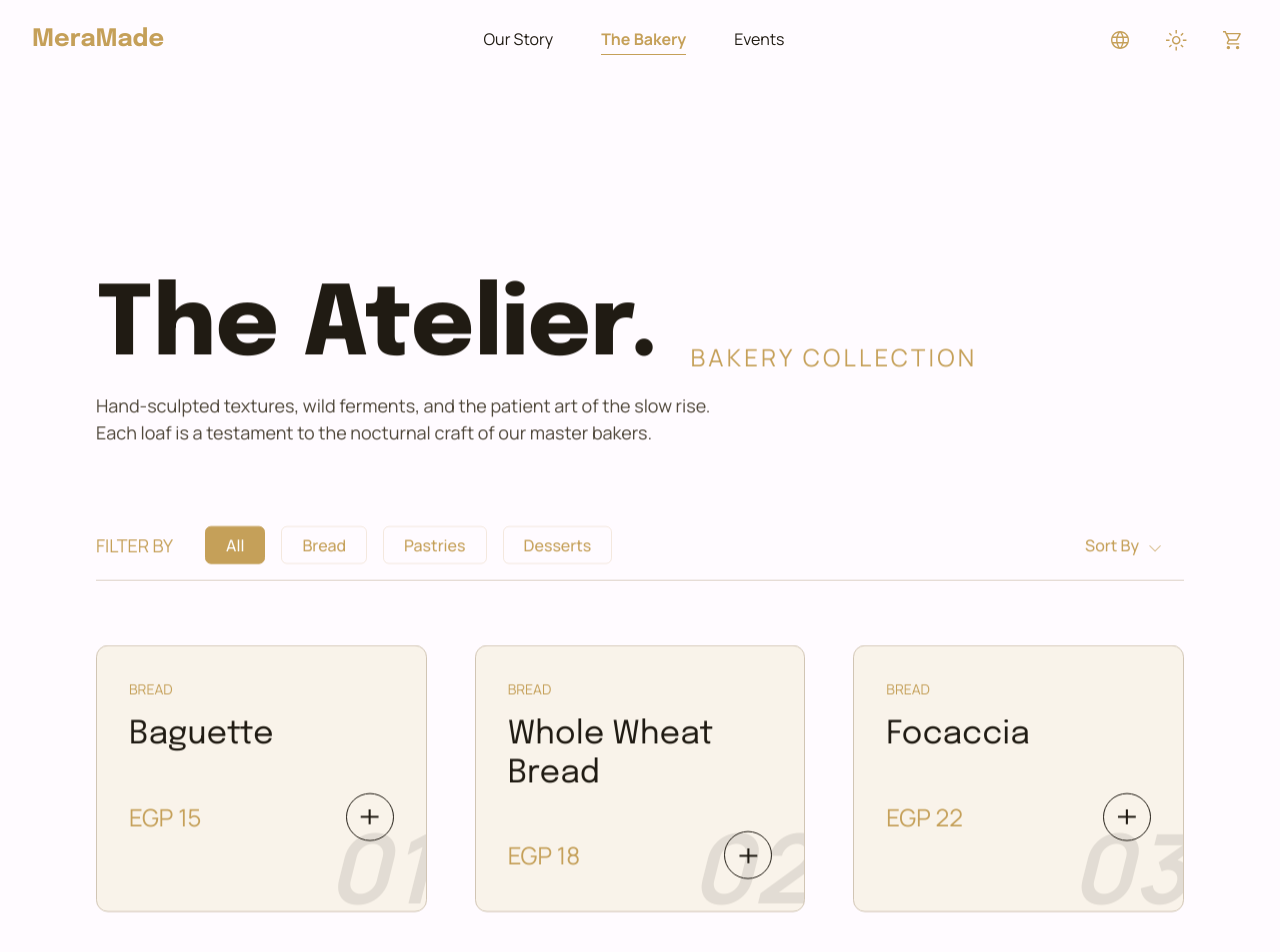
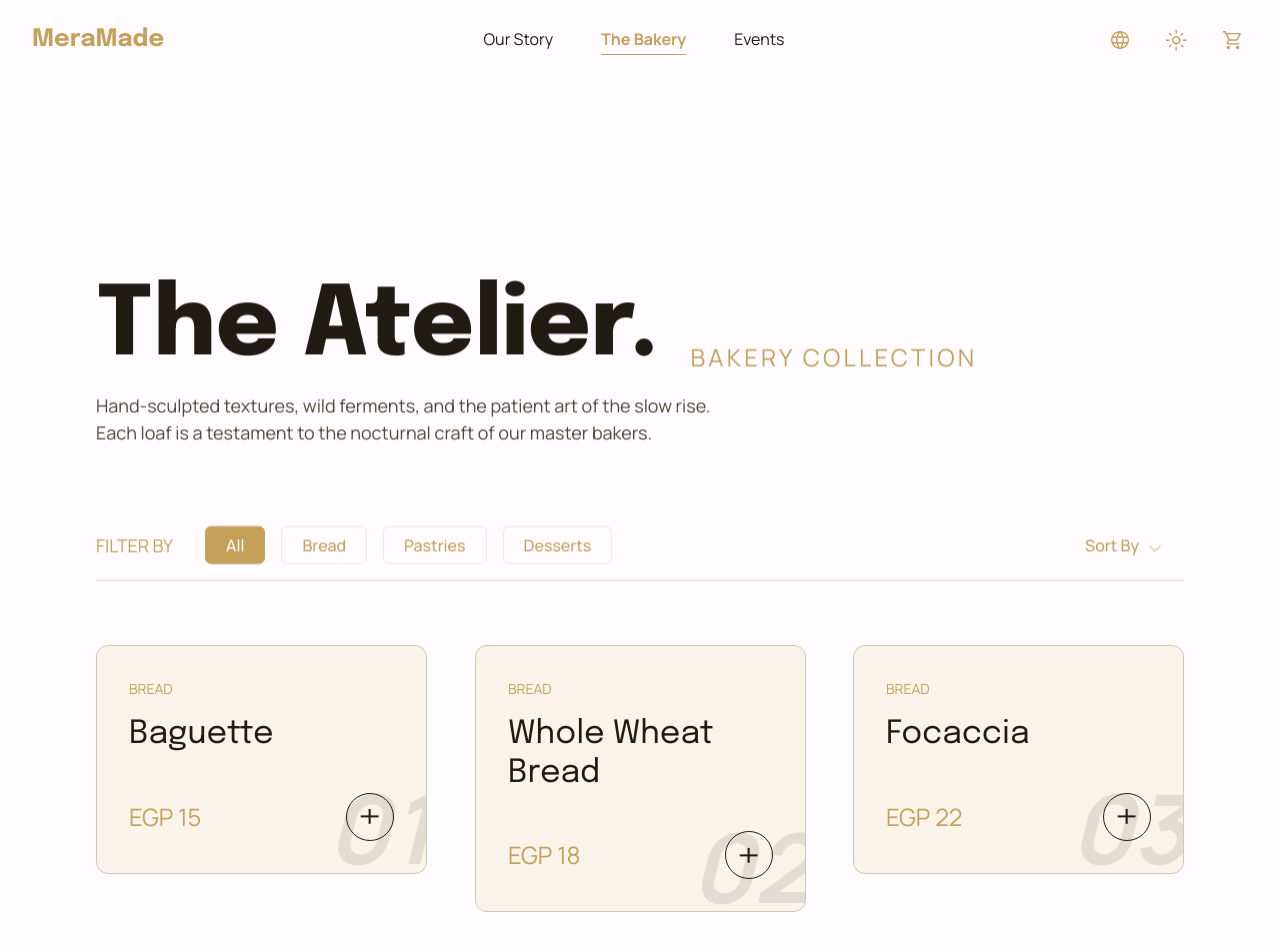
Before and after one commit to bstawy/MeraMade, a Next.js app: page /bakery in a window 1280 px wide. Shown: the top 952 px of the page. Built offline with nearby package versions, Linux system fonts and the light colour scheme.

Commit message:
Wrap ProductCard items with Reveal for animation
Wrap each ProductCard in a Reveal to add staggered entry animations.
Use as="div", preset="slow", and set delay to index * 100ms.

```diff
--- a/src/components/pages/bakery/products/Products.tsx
+++ b/src/components/pages/bakery/products/Products.tsx
@@ -18,6 +18,12 @@ const Products = ({ products, categoryMap, locale = "en" }: ProductsProps) => {
       <Reveal>
         <div className={styles.products}>
           {products.map((product) => (
+            <Reveal
+              key={product.id}
+              as="div"
+              preset="slow"
+              delay={products.indexOf(product) * 100}
+            >
               <ProductCard
                 key={product.id}
                 product={product}
@@ -25,6 +31,7 @@ const Products = ({ products, categoryMap, locale = "en" }: ProductsProps) => {
                 index={products.indexOf(product) + 1}
                 locale={locale}
               />
+            </Reveal>
           ))}
         </div>
       </Reveal>
```
Lines whose indentation alone changed are shown as unchanged.
